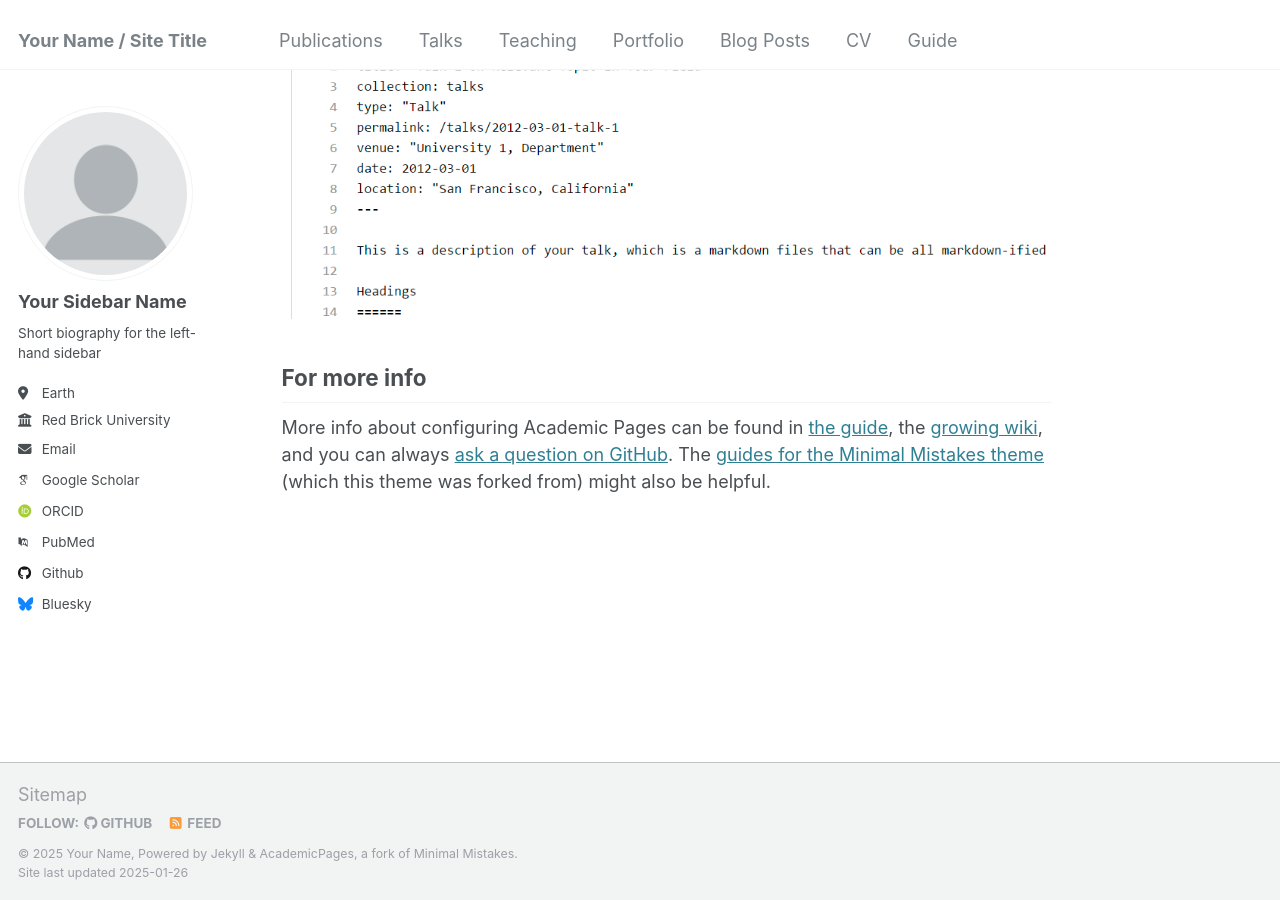
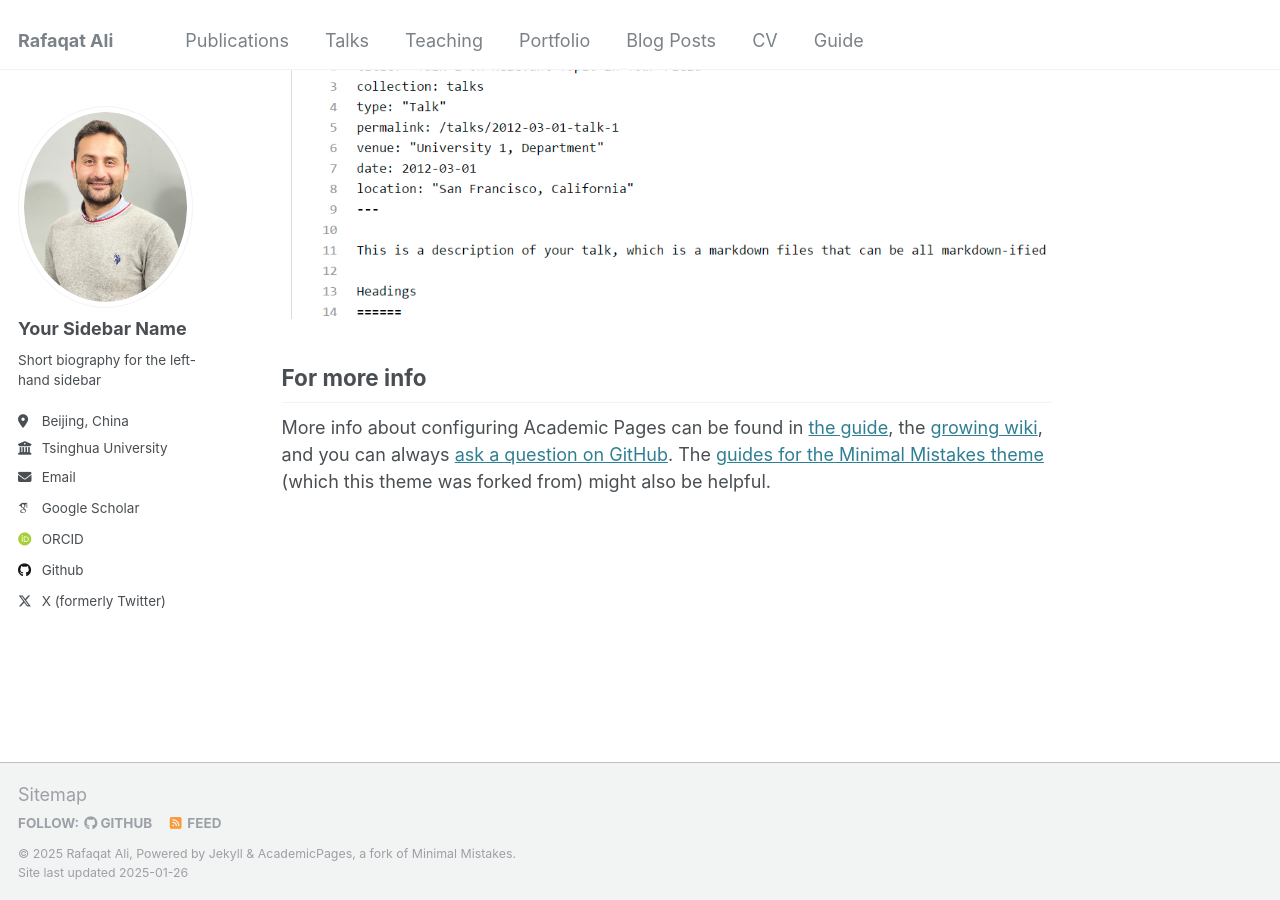
Before and after one commit to ralikk/ralikk.github.io, a Jekyll site: the page built from _pages/about.md, in a window 1280 px wide and 900 px high, scrolled down 2643 px. Built offline with Jekyll 4.4.1, drawn with Linux system fonts in a browser that asks for light colours; some web fonts are replaced.

Commit message:
Update _config.yml

```diff
--- a/_config.yml
+++ b/_config.yml
@@ -8,35 +8,35 @@
 
 # Basic Site Settings
 locale                   : "en-US"
-title                    : "Your Name / Site Title"
+title                    : "Rafaqat Ali"
 title_separator          : "-"
-name                     : &name "Your Name"
+name                     : &name "Rafaqat Ali"
 description              : &description "personal description"
 url                      : https://academicpages.github.io # the base hostname & protocol for your site e.g. "https://[your GitHub username].github.io"
 baseurl                  : "" # the subpath of your site, e.g. "/blog"
-repository               : "academicpages/academicpages.github.io"
+repository               : "ralikk/ralikk.github.io"
 
 # Site Author - The following control what appear as part of the author content on the side bar.
 #               If a field is blank the icon and link will not appear, otherwise it will be shown.
 #               Additional customization can be done by editing /_includes/author-profile.html
 author:
   # Biographic information
-  avatar           : "profile.png"
+  avatar           : "profile.jpg"
   name             : "Your Sidebar Name"
   pronouns         : # example: "she/her"
   bio              : "Short biography for the left-hand sidebar"
-  location         : "Earth"
-  employer         : "Red Brick University"
+  location         : "Beijing, China"
+  employer         : "Tsinghua University"
   uri              : # URL
-  email            : "none@example.org"
+  email            : "laf16@mails.tsinghua.edu.cn"
 
   # Academic websites
   arxiv            : # URL - Update with the correct link to your profile
-  googlescholar    : "https://scholar.google.com/citations?user=PS_CX0AAAAAJ"
+  googlescholar    : "https://scholar.google.com/citations?user=cqAHbQQAAAAJ&hl=en"
   impactstory      : # URL
-  orcid            : "http://orcid.org/yourorcidurl"
+  orcid            : "https://orcid.org/0000-0002-9248-0464"
   semantic         : # URL
-  pubmed           : "https://www.ncbi.nlm.nih.gov/pubmed/?term=john+snow"
+  pubmed           : # "https://www.ncbi.nlm.nih.gov/pubmed/?term=john+snow"
   researchgate     : # URL
   scopus           : # URL
 
@@ -44,12 +44,12 @@ author:
   bitbucket        : # Username - Update with your username on the site
   codepen          : # Username
   dribbble         : # Username
-  github           : "academicpages"
+  github           : "ralikk"
   kaggle           : # Username
   stackoverflow    : # User number or user number and name (i.e., use "1" or "1/jeff-atwood")
 
   # Social media
-  bluesky          : "bsky.app" # Replace this with you Bluesky username
+  bluesky          : #"bsky.app" # Replace this with you Bluesky username
   facebook         : # Username
   flickr           : # Username
   foursquare       : # Username
@@ -66,7 +66,7 @@ author:
   steam            : # Username
   telegram         : # URL
   tumblr           : # Username
-  twitter          : # Username for X / Twitter
+  twitter          : "rali_kk"
   vine             : # Username
   weibo            : # Username
   wikipedia        : # Username
```
